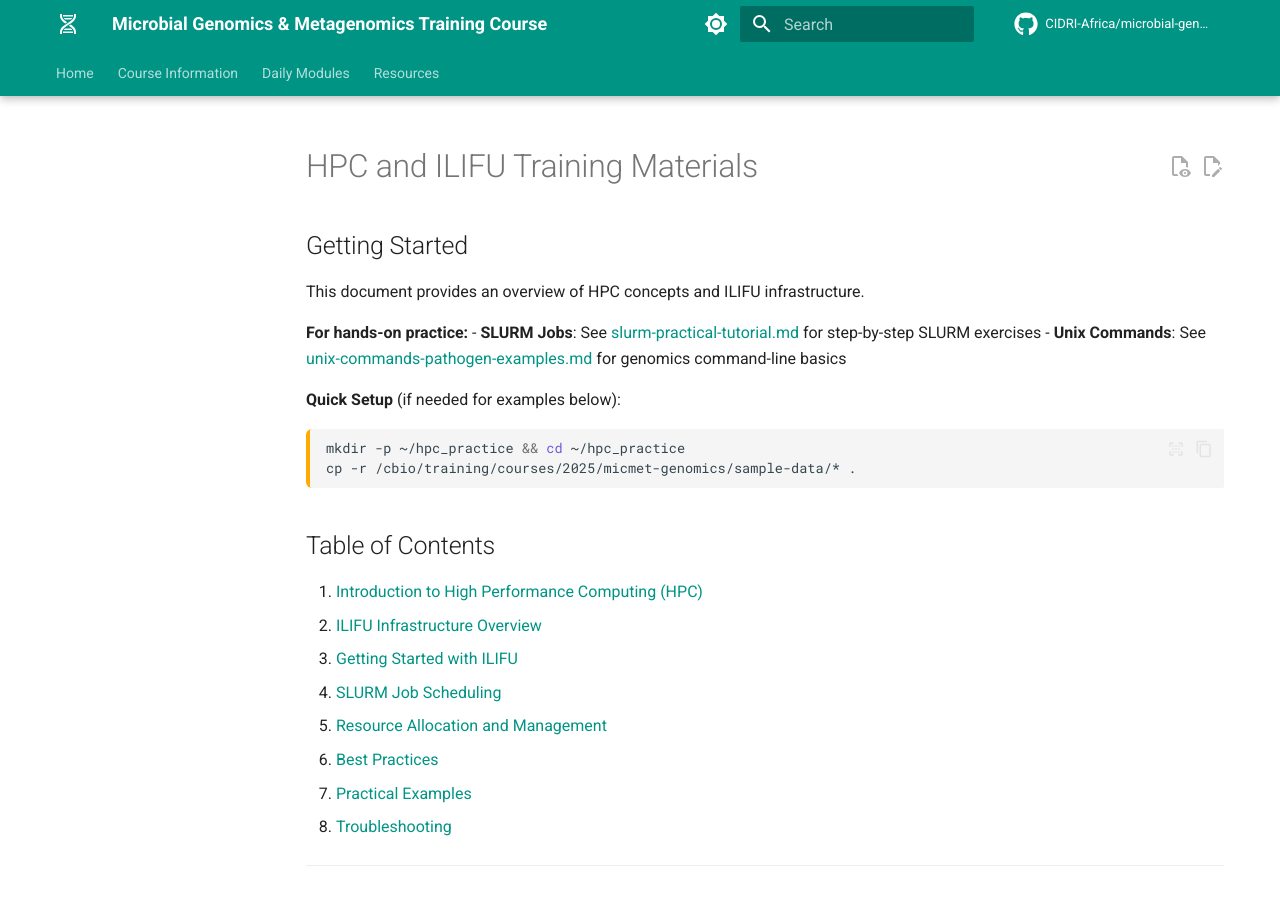
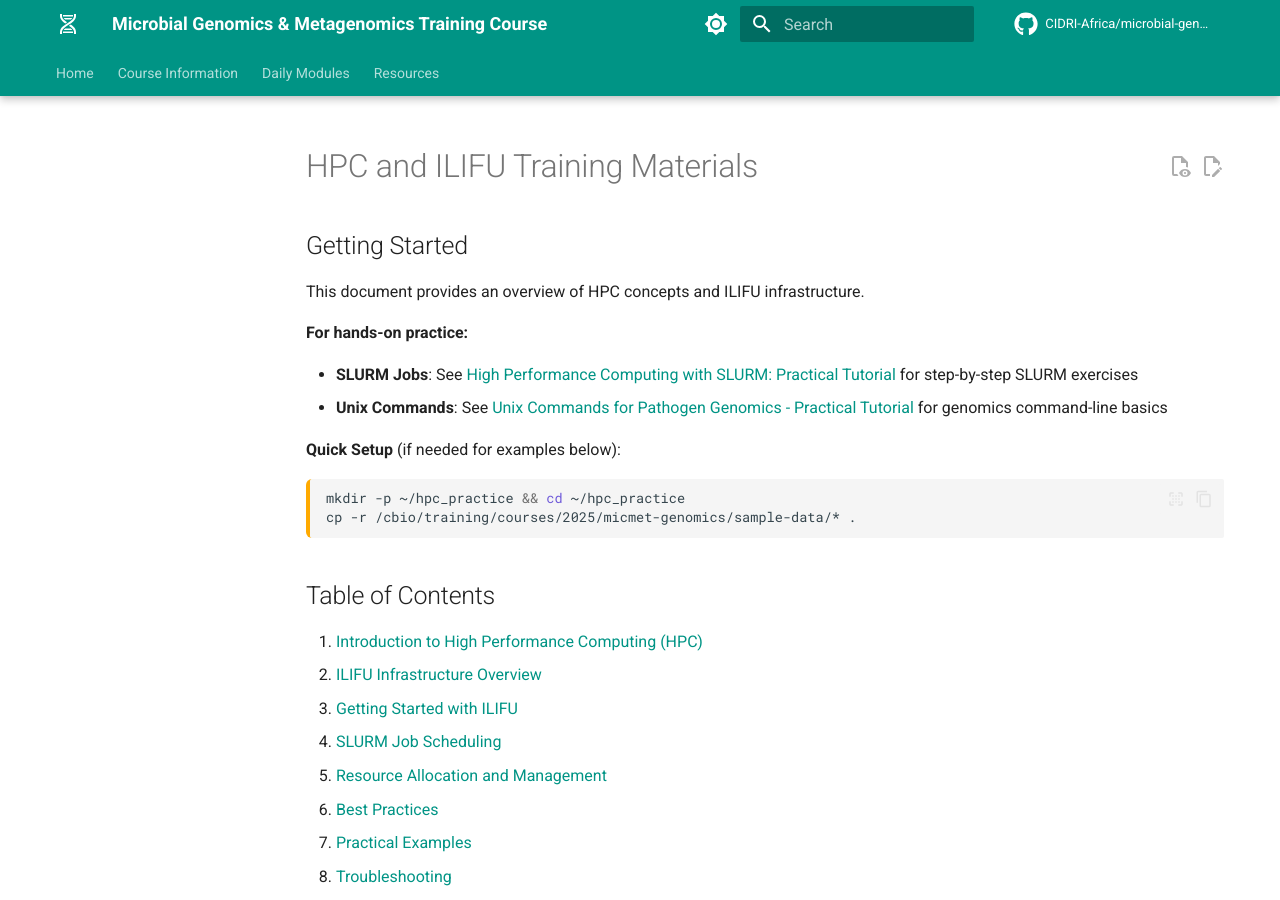
Before and after one commit to mamanambiya/microbial-genomics-training, an MkDocs documentation site: the page built from docs_src/day2/hpc-ilifu-training.md, in a window 1280 px wide and 900 px high. Built offline with MkDocs 1.6.1 and Material for MkDocs 9.7.7, drawn with Linux system fonts in a browser that asks for light colours; comment, search, counter and statistics services are not loaded.

Commit message:
Replace filename references with proper document titles in HPC training materials

````diff
--- a/docs_src/day2/hpc-ilifu-training.md
+++ b/docs_src/day2/hpc-ilifu-training.md
@@ -5,8 +5,9 @@
 This document provides an overview of HPC concepts and ILIFU infrastructure.
 
 **For hands-on practice:**
-- **SLURM Jobs**: See [slurm-practical-tutorial.md](./slurm-practical-tutorial.md) for step-by-step SLURM exercises
-- **Unix Commands**: See [unix-commands-pathogen-examples.md](./unix-commands-pathogen-examples.md) for genomics command-line basics
+
+- **SLURM Jobs**: See [High Performance Computing with SLURM: Practical Tutorial](./slurm-practical-tutorial.md) for step-by-step SLURM exercises
+- **Unix Commands**: See [Unix Commands for Pathogen Genomics - Practical Tutorial](./unix-commands-pathogen-examples.md) for genomics command-line basics
 
 **Quick Setup** (if needed for examples below):
 ```bash
````
